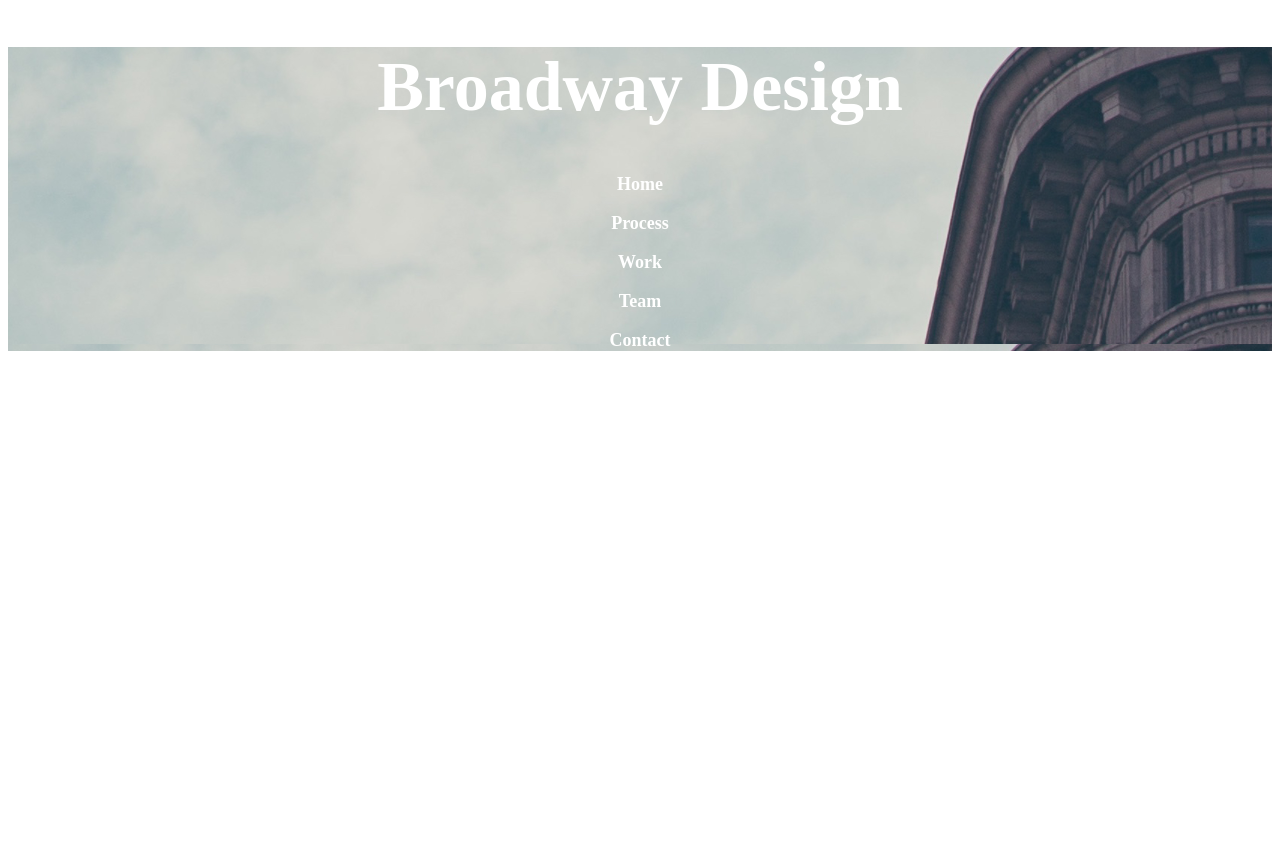
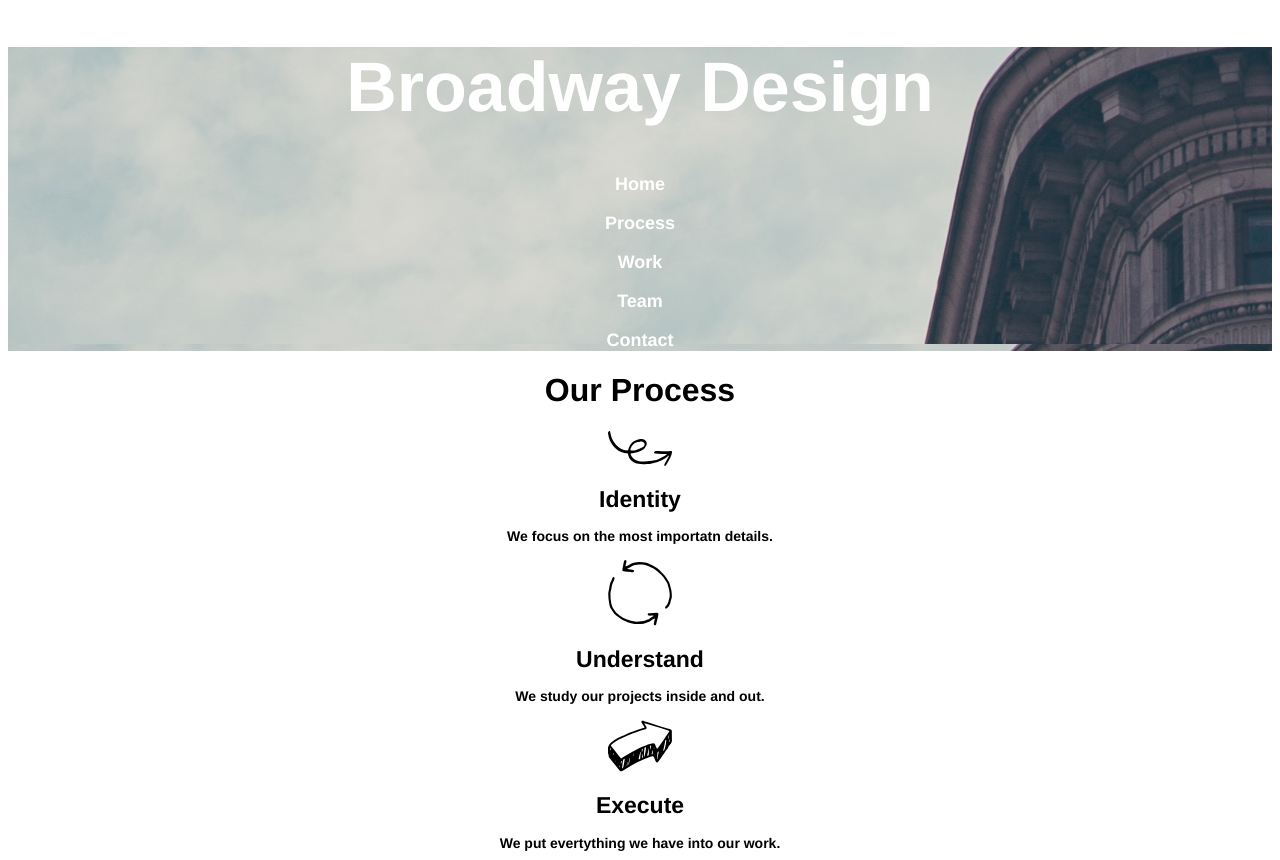
Before and after one commit to madmax0209/BroadwayDesigns, a plain HTML site: page index.html in a window 1280 px wide. Before the commit the page ends 800 px from the top, so only its background shows below. Drawn offline with Linux system fonts and the light colour scheme.

Commit message:
Main body done

```diff
--- a/index.html
+++ b/index.html
@@ -20,6 +20,24 @@
     <p class="alpha beta charly delta edward">Team</p>
     <p class="alpha beta charly delta edward">Contact</p>
 </div>
+<div id="main body">
+    <h1 style="font-size: 32px" class="alpha beta delta">Our Process</h1>
+    <div style="text-align:center;">
+    <p><img src="./resources/images/identify.svg"></p>
+  </div>
+  <h1 style="font-size: 23px;" class="alpha beta delta">Identity</h1>
+  <h1 style="font-size: 14px;" class="alpha beta">We focus on the most importatn details.</h1>
+  <div style="text-align:center;">
+  <p><img src="./resources/images/understand.svg"></p>
+</div>
+<h1 style="font-size: 23px;" class="alpha beta delta">Understand</h1>
+<h1 style="font-size: 14px;" class="alpha beta">We study our projects inside and out.</h1>
+<div style="text-align:center;">
+<p><img src="./resources/images/execute.svg"></p>
+</div>
+<h1 style="font-size: 23px;" class="alpha beta delta">Execute</h1>
+<h1 style="font-size: 14px;" class="alpha beta">We put evertything we have into our work.</h1>
+</div>
 
 
 
--- a/resources/css/style.css
+++ b/resources/css/style.css
@@ -3,7 +3,7 @@
 }
 
 .beta {
-  font-style: helvetica;
+  font-family: helvetica;
 }
 
 .charly {
@@ -21,3 +21,11 @@
 .freddie {
   background-image: image(./resources/images/flatiron.png);
 }
+
+.gertrude {
+  position: relative;
+left: 100%;
+-webkit-transform: translateX(-50%);
+-ms-transform: translateX(-50%);
+transform: translateX(-50%);
+}
```
